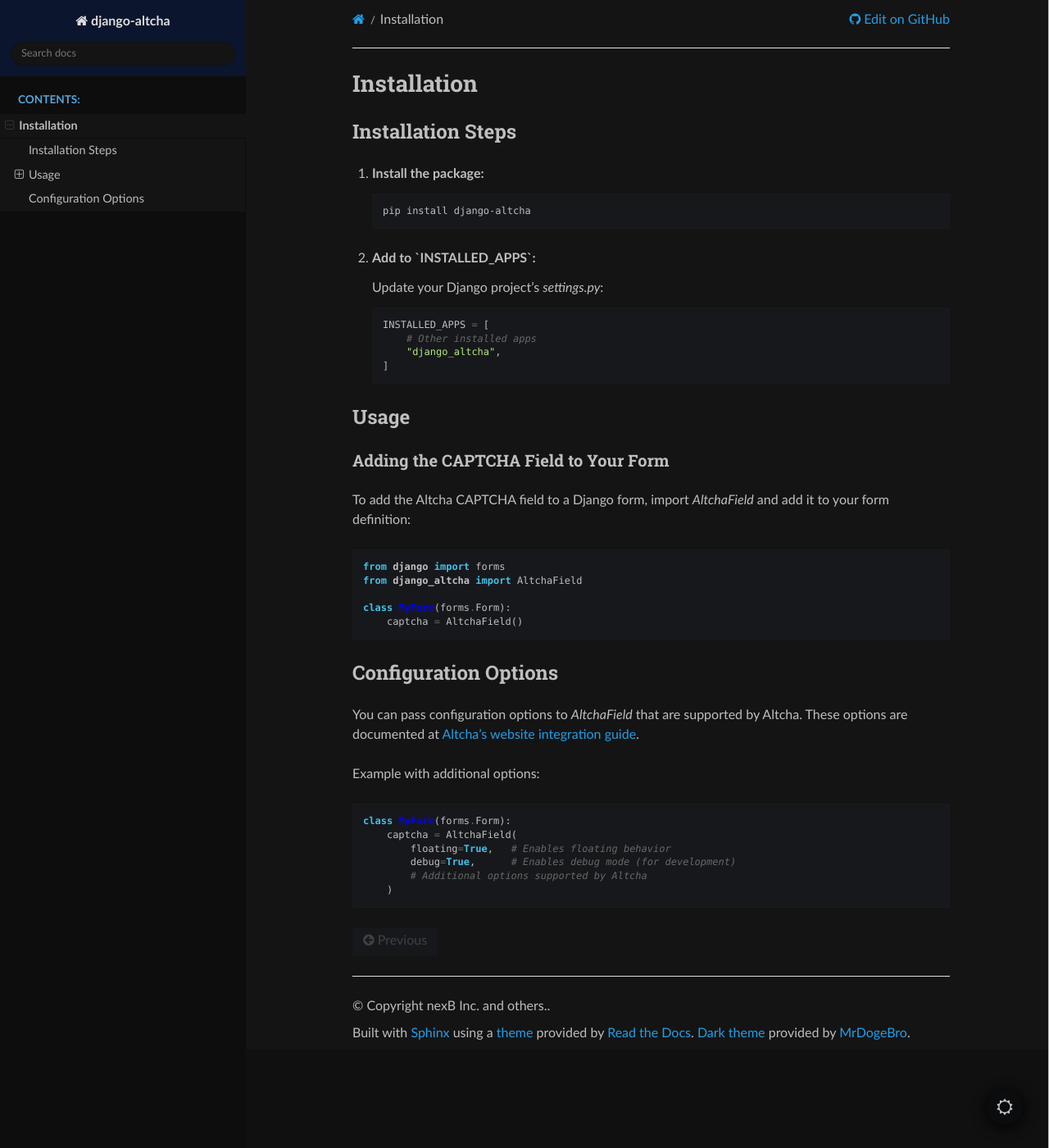
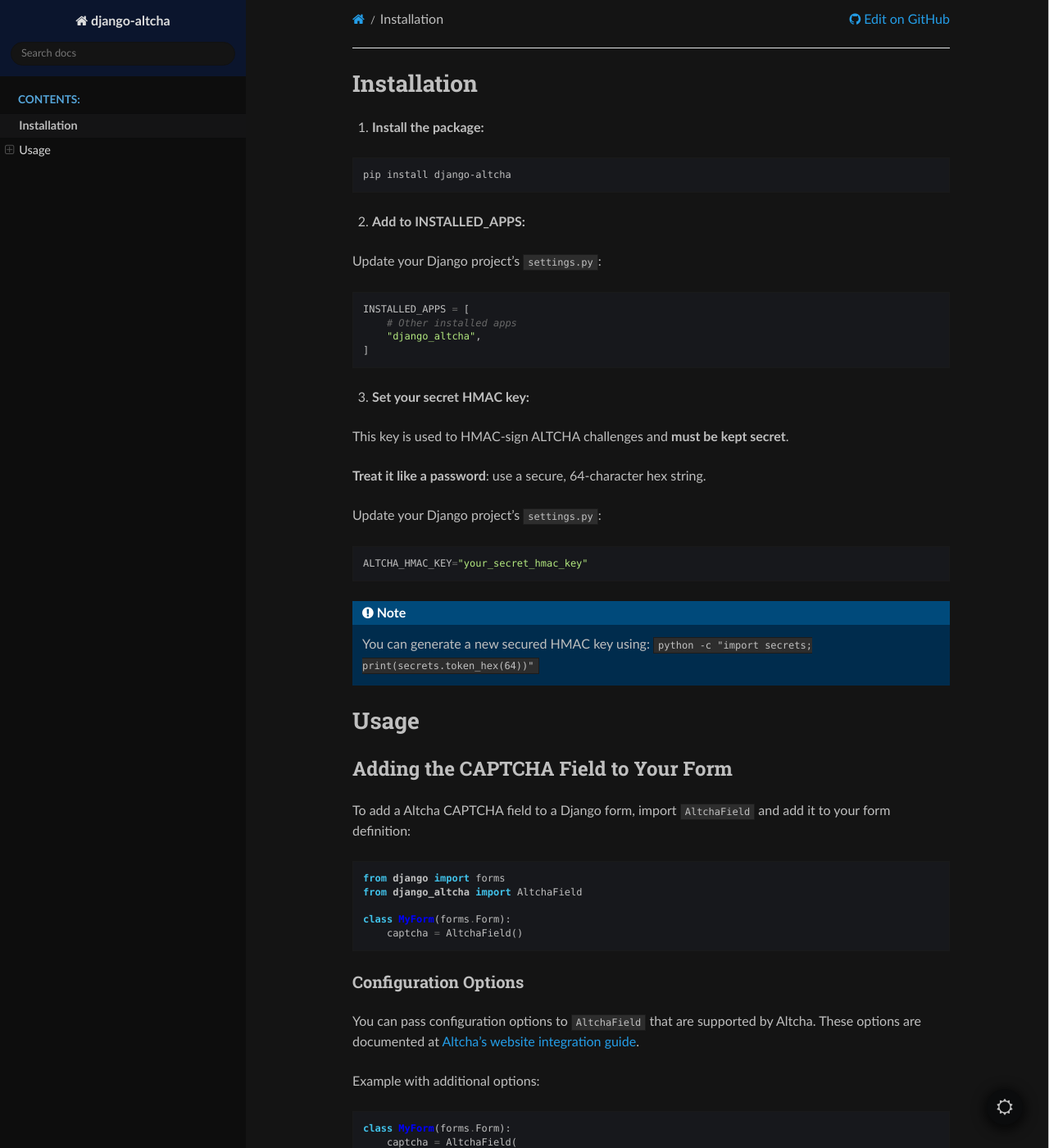
Before and after one commit to aboutcode-org/django-altcha, a Sphinx documentation site: the page built from docs/source/installation.rst, in a window 1280 px wide and 1400 px high. Shown: the whole window at 82% size. Built offline with Sphinx 7.4.7 and the Read the Docs theme 3.1.0, drawn with Linux system fonts in a browser that asks for light colours.

Commit message:
Add the ``ALTCHA_HMAC_KEY`` setup as part of the installation #15 (#16)
Signed-off-by: tdruez <tdruez@nexb.com>

```diff
--- a/docs/source/installation.rst
+++ b/docs/source/installation.rst
@@ -1,33 +1,46 @@
 Installation
 ============
 
-Installation Steps
-------------------
-
 1. **Install the package:**
 
-   .. code-block:: bash
+.. code-block:: bash
 
-       pip install django-altcha
+    pip install django-altcha
 
-2. **Add to `INSTALLED_APPS`:**
+2. **Add to INSTALLED_APPS:**
 
-   Update your Django project's `settings.py`:
+Update your Django project's ``settings.py``:
 
-   .. code-block:: python
+.. code-block:: python
 
-       INSTALLED_APPS = [
-           # Other installed apps
-           "django_altcha",
-       ]
+    INSTALLED_APPS = [
+        # Other installed apps
+        "django_altcha",
+    ]
+
+3. **Set your secret HMAC key:**
+
+This key is used to HMAC-sign ALTCHA challenges and **must be kept secret**.
+
+**Treat it like a password**: use a secure, 64-character hex string.
+
+Update your Django project's ``settings.py``:
+
+.. code-block:: python
+
+    ALTCHA_HMAC_KEY="your_secret_hmac_key"
+
+.. note::
+    You can generate a new secured HMAC key using:
+    ``python -c "import secrets; print(secrets.token_hex(64))"``
 
 Usage
------
+=====
 
 Adding the CAPTCHA Field to Your Form
 ~~~~~~~~~~~~~~~~~~~~~~~~~~~~~~~~~~~~~
 
-To add the Altcha CAPTCHA field to a Django form, import `AltchaField` and add it to
+To add a Altcha CAPTCHA field to a Django form, import ``AltchaField`` and add it to
 your form definition:
 
 .. code-block:: python
@@ -41,7 +54,7 @@
 Configuration Options
 ---------------------
 
-You can pass configuration options to `AltchaField` that are supported by Altcha.
+You can pass configuration options to ``AltchaField`` that are supported by Altcha.
 These options are documented at
 `Altcha's website integration guide <https://altcha.org/docs/website-integration/>`_.
 
```
Also changed, not shown: CHANGELOG.rst (+8 -0 lines), README.md (+16 -0 lines), django_altcha/__init__.py (+16 -2 lines), 1 other file.
